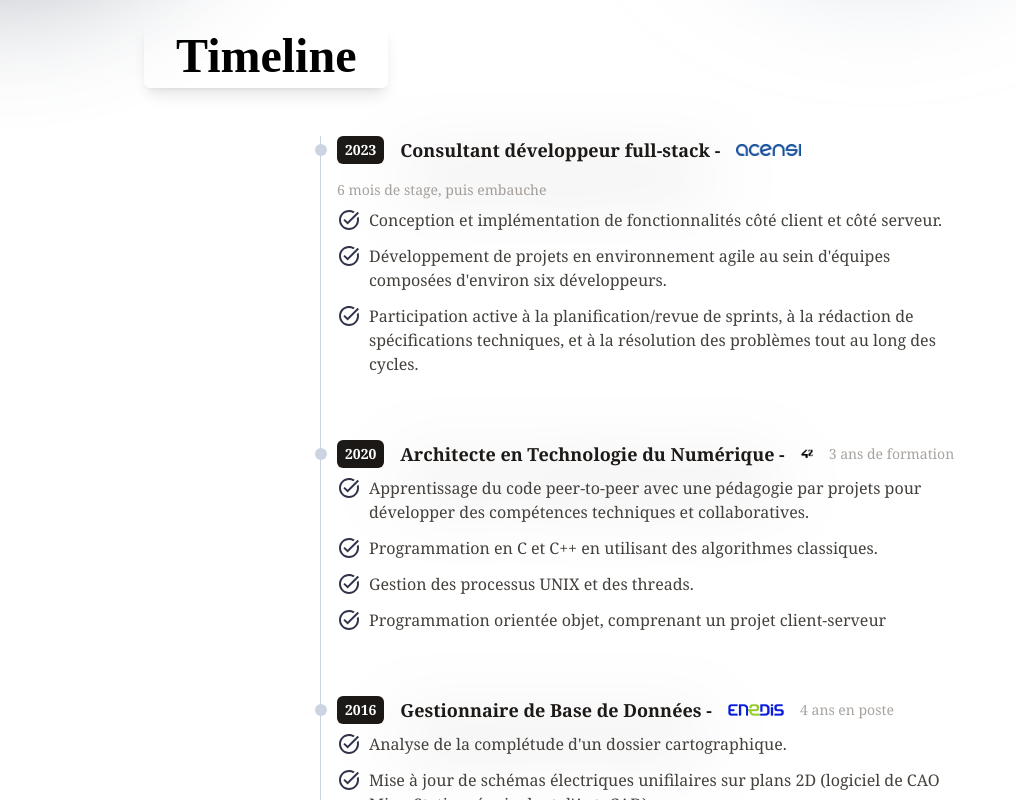
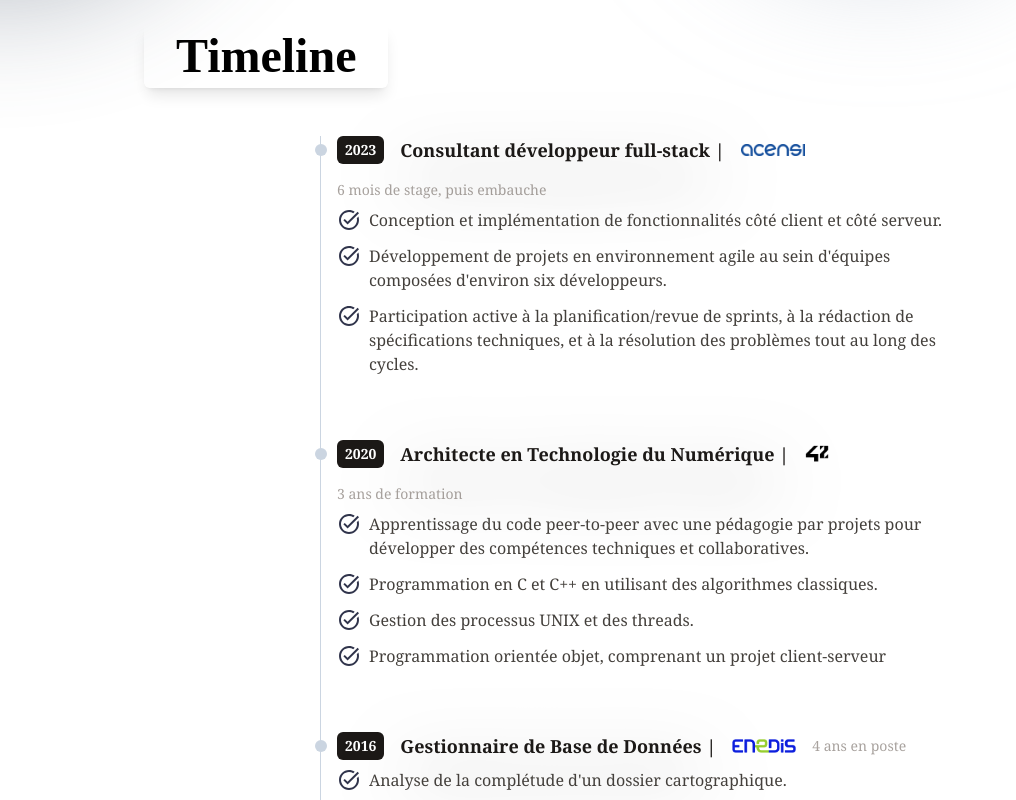
Before and after one commit to TonydLazuto/old-portfolio, a React (Vite) app: page / in a window 1280 px wide. Shown: the part 840-1640 px from the top of the page, without its empty margins (0-1016 px from the left). Built offline with nearby package versions, Linux system fonts and the light colour scheme.

Commit message:
logo timelineItems done + stackSections finitions

```diff
--- a/src/components/Stack.tsx
+++ b/src/components/Stack.tsx
@@ -38,8 +38,8 @@ const Stack = () => {
           items-center md:items-stretch
           w-4/5 m-auto"
       >
-        <StackSection section="Frontend" stacks={frontEndStack} gradientColor='from-sky-700 to-slate-400' />
-        <StackSection section="Backend" stacks={backEndStack} gradientColor='from-indigo-700 to-slate-400' />
+        <StackSection section="Frontend" stacks={frontEndStack} gradientColor='from-sky-500 to-slate-400' />
+        <StackSection section="Backend" stacks={backEndStack} gradientColor='from-teal-700 to-slate-400' />
         <StackSection section="More stack" stacks={moreStack} gradientColor='from-violet-700 to-slate-400' />
       </div>
     </div>
--- a/src/components/Timeline.tsx
+++ b/src/components/Timeline.tsx
@@ -40,6 +40,7 @@ const Timeline = () => {
             duration={timeline.duration}
             details={timeline.details}
             logoUrl={timeline.logoUrl}
+            logoLink={timeline.logoLink}
           />
         ))}
       </Box>
--- a/src/components/micro-components/StackItem.tsx
+++ b/src/components/micro-components/StackItem.tsx
@@ -30,9 +30,10 @@ const StackItem = (stackItemProps: StackItemProps) => {
       onMouseLeave={handleStackHoverLeave}
       className="mb-4 md:mb-6 mx-1"
       title={alt}
+      placement="top-end"
       TransitionComponent={Fade}
-      TransitionProps={{ timeout: 600 }}
-
+      TransitionProps={{ timeout: 400 }}
+      arrow
     >
       <a href={link}>
       <img
--- a/src/components/micro-components/StackSection.tsx
+++ b/src/components/micro-components/StackSection.tsx
@@ -19,16 +19,17 @@ const StackSection = (props: StackSectionProps) => {
       shadow-md
       w-4/5 md:w-96
       mb-12 md:mb-20
-      py-4
-      rounded-lg">
+      md:px-4
+      rounded-3xl">
        <h2
           className={`
           text-2xl md:text-3xl
           font-semibold text-center md:text-left
           font-display
-          mb-4 md:mb-12
+          mb-6 md:mb-10
           text-transparent bg-clip-text
-          bg-gradient-to-l ${gradientColor}`}
+          bg-gradient-to-l ${gradientColor}
+          border-b-2 border-slate-100 px-2`}
         >{section}</h2>
       <div
         ref={obsRef}
--- a/src/components/micro-components/TimelineItem.tsx
+++ b/src/components/micro-components/TimelineItem.tsx
@@ -1,4 +1,4 @@
-import { Box } from '@mui/material'
+import { Box, Link } from '@mui/material'
 import React, { useRef } from 'react'
 import useObserver from '../../hooks/useObserver'
 import TaskAltIcon from '@mui/icons-material/TaskAlt';
@@ -8,11 +8,12 @@ export interface Timeline {
 	title: string
 	duration: string
 	details: string[],
-  logoUrl: string
+  logoUrl: string,
+  logoLink: string,
 }
 
 const TimelineItem = (timeline: Timeline) => {
-	const { year, title, duration, details, logoUrl } = timeline;
+	const { year, title, duration, details, logoUrl, logoLink } = timeline;
 
 	const obsRef = useObserver();
 	return (
@@ -44,11 +45,17 @@ const TimelineItem = (timeline: Timeline) => {
             >
               {title}
             </h3>
-            <img
-              src={logoUrl}
-              alt="logo_company"
-              className='h-3 ml-0 pl-0'
-            />
+            <Link href={logoLink}
+              className={`transition duration-300 ease-in-out
+                transform hover:scale-110 hover:-translate-y-1
+                ${year === '2020' ? 'w-6' : ''}`} // 2020 is the year I started 42
+            >
+              <img
+                src={logoUrl}
+                alt="logo_company"
+                className="w-16 max-w-fit max-h-6"
+              />
+            </Link>
             <div
               className="text-xs md:text-sm font-normal leading-none
 							text-stone-400"
--- a/src/data/timeline.ts
+++ b/src/data/timeline.ts
@@ -1,7 +1,9 @@
+import { LogoDev } from "@mui/icons-material";
+
 export default [
   {
     year: "2023",
-    title: "Consultant développeur full-stack -",
+    title: "Consultant développeur full-stack |",
     duration: "6 mois de stage, puis embauche",
     details: [
       "Conception et implémentation de fonctionnalités côté client et côté serveur.",
@@ -9,10 +11,11 @@ export default [
       "Participation active à la planification/revue de sprints, à la rédaction de spécifications techniques, et à la résolution des problèmes tout au long des cycles.",
     ],
     logoUrl: "/assets/logos/acensi_logo.png",
+    logoLink: "https://www.acensi.fr/"
   },
   {
     year: "2020",
-    title: "Architecte en Technologie du Numérique -",
+    title: "Architecte en Technologie du Numérique |",
     duration: "3 ans de formation",
     details: [
       "Apprentissage du code peer-to-peer avec une pédagogie par projets pour développer des compétences techniques et collaboratives.",
@@ -21,11 +24,11 @@ export default [
       "Programmation orientée objet, comprenant un projet client-serveur",
     ],
     logoUrl: "/assets/logos/42_logo.png",
-
+    logoLink: "https://42.fr/",
   },
   {
     year: "2016",
-    title: "Gestionnaire de Base de Données -",
+    title: "Gestionnaire de Base de Données |",
     duration: "4 ans en poste",
     details: [
       "Analyse de la complétude d'un dossier cartographique.",
@@ -33,5 +36,6 @@ export default [
       "Exécution de requêtes sur la base de données interne de l'entreprise pour générer des rapports.",
     ],
     logoUrl: "/assets/logos/enedis_logo.png",
+    logoLink: "https://www.enedis.fr/",
   },
 ];
```
